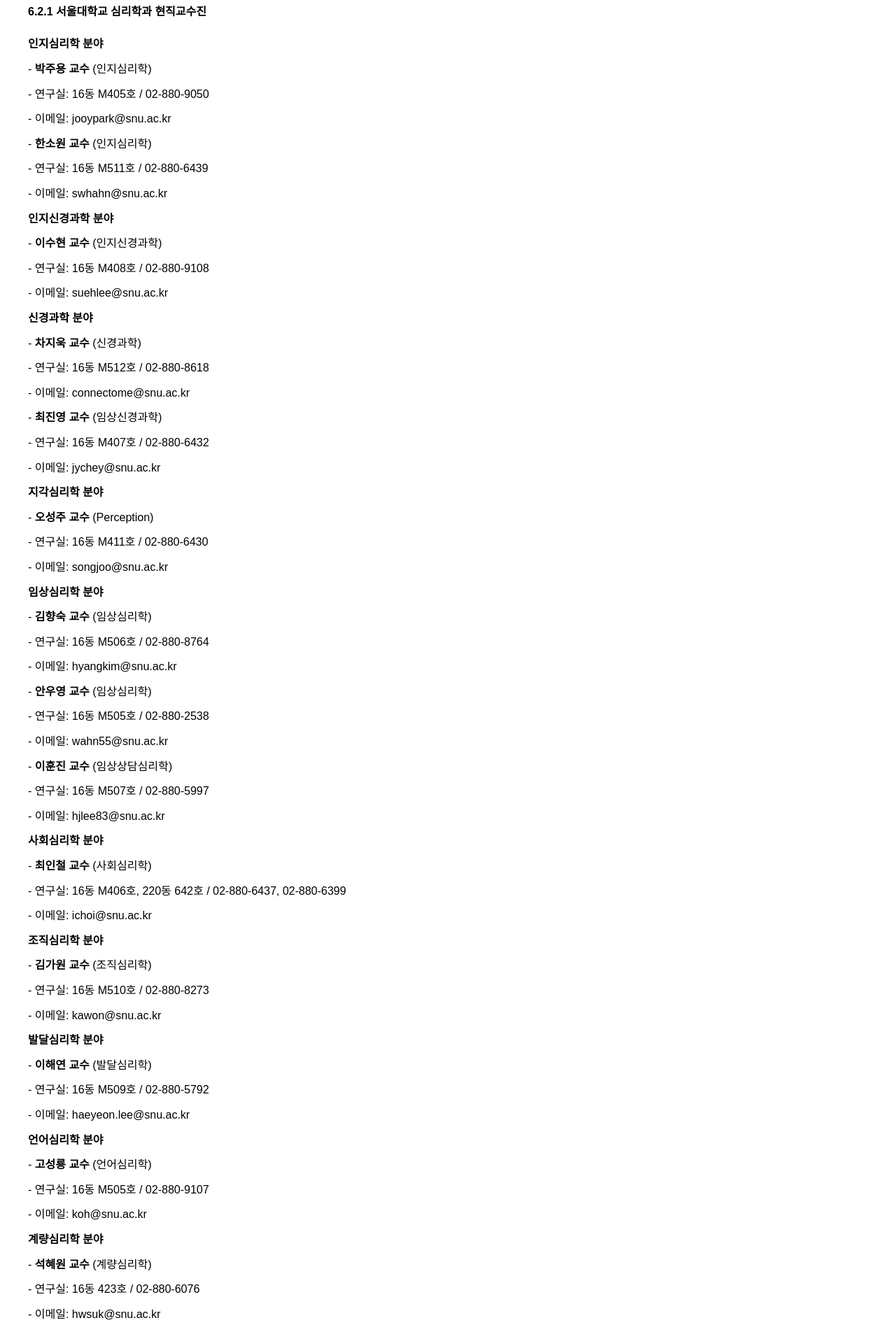
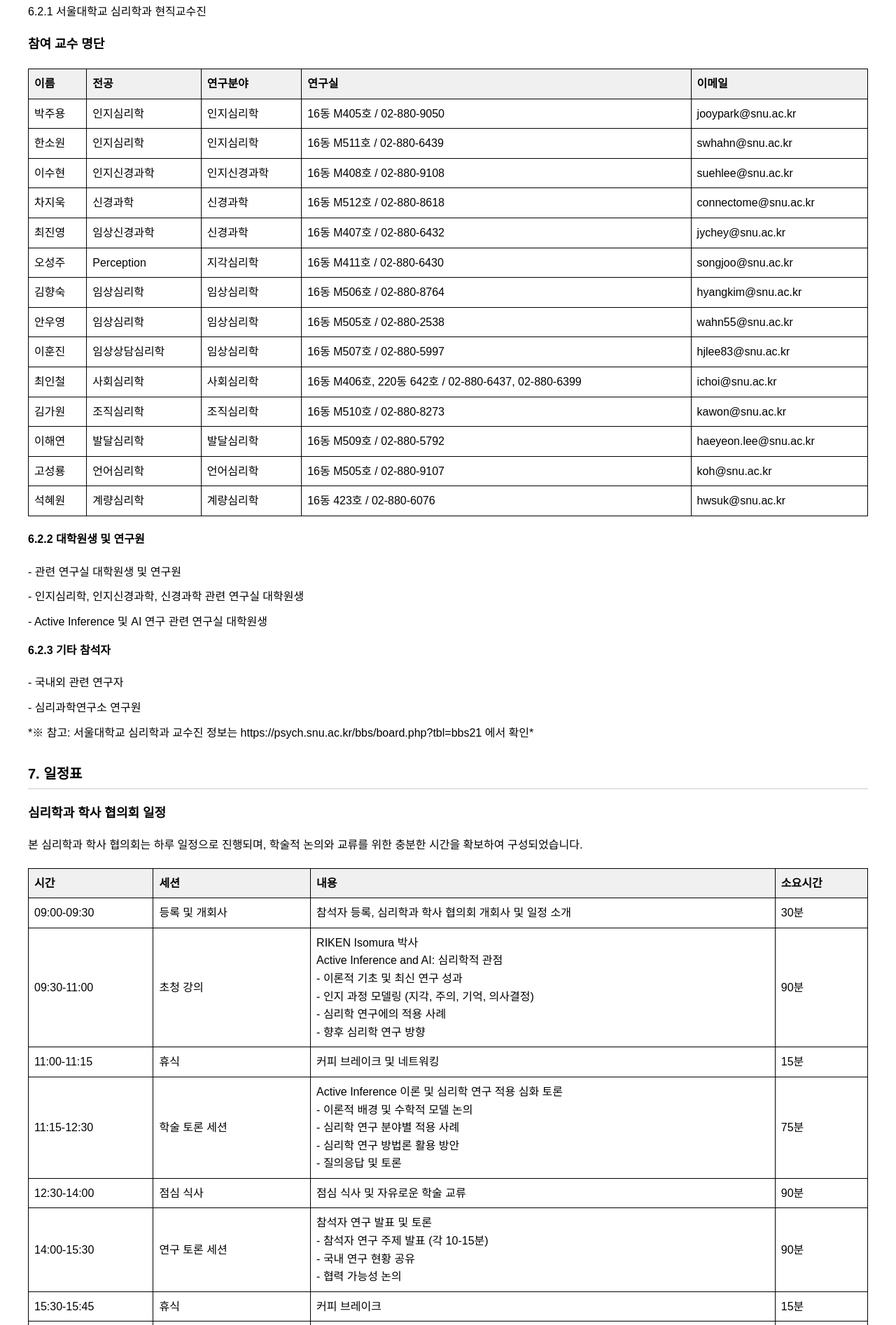
Before and after one commit to snuconnectome/snuconnectome, a plain HTML site: page 워크샵_제출_자료_final.html in a window 1280 px wide. Shown: the part 4820-6714 px from the top of the page at 70% size. Drawn offline with Linux system fonts and the light colour scheme.

Commit message:
Fix PDF: Ensure professor table is properly included in final PDF

```diff
--- a/워크샵_제출_자료_final.html
+++ b/워크샵_제출_자료_final.html
@@ -123,59 +123,27 @@
 <h3>6.1 초청 연사</h3>
 <p>- <strong>Isomura 박사 (磯村 拓哉, Takuya Isomura)</strong> (RIKEN, 일본)</p>
 <h3>6.2 참석 예정자</h3>
-<h4>6.2.1 서울대학교 심리학과 현직교수진</h4>
-<p><strong>인지심리학 분야</strong></p>
-<p>- <strong>박주용 교수</strong> (인지심리학)</p>
-<p>  - 연구실: 16동 M405호 / 02-880-9050</p>
-<p>  - 이메일: jooypark@snu.ac.kr</p>
-<p>- <strong>한소원 교수</strong> (인지심리학)</p>
-<p>  - 연구실: 16동 M511호 / 02-880-6439</p>
-<p>  - 이메일: swhahn@snu.ac.kr</p>
-<p><strong>인지신경과학 분야</strong></p>
-<p>- <strong>이수현 교수</strong> (인지신경과학)</p>
-<p>  - 연구실: 16동 M408호 / 02-880-9108</p>
-<p>  - 이메일: suehlee@snu.ac.kr</p>
-<p><strong>신경과학 분야</strong></p>
-<p>- <strong>차지욱 교수</strong> (신경과학)</p>
-<p>  - 연구실: 16동 M512호 / 02-880-8618</p>
-<p>  - 이메일: connectome@snu.ac.kr</p>
-<p>- <strong>최진영 교수</strong> (임상신경과학)</p>
-<p>  - 연구실: 16동 M407호 / 02-880-6432</p>
-<p>  - 이메일: jychey@snu.ac.kr</p>
-<p><strong>지각심리학 분야</strong></p>
-<p>- <strong>오성주 교수</strong> (Perception)</p>
-<p>  - 연구실: 16동 M411호 / 02-880-6430</p>
-<p>  - 이메일: songjoo@snu.ac.kr</p>
-<p><strong>임상심리학 분야</strong></p>
-<p>- <strong>김향숙 교수</strong> (임상심리학)</p>
-<p>  - 연구실: 16동 M506호 / 02-880-8764</p>
-<p>  - 이메일: hyangkim@snu.ac.kr</p>
-<p>- <strong>안우영 교수</strong> (임상심리학)</p>
-<p>  - 연구실: 16동 M505호 / 02-880-2538</p>
-<p>  - 이메일: wahn55@snu.ac.kr</p>
-<p>- <strong>이훈진 교수</strong> (임상상담심리학)</p>
-<p>  - 연구실: 16동 M507호 / 02-880-5997</p>
-<p>  - 이메일: hjlee83@snu.ac.kr</p>
-<p><strong>사회심리학 분야</strong></p>
-<p>- <strong>최인철 교수</strong> (사회심리학)</p>
-<p>  - 연구실: 16동 M406호, 220동 642호 / 02-880-6437, 02-880-6399</p>
-<p>  - 이메일: ichoi@snu.ac.kr</p>
-<p><strong>조직심리학 분야</strong></p>
-<p>- <strong>김가원 교수</strong> (조직심리학)</p>
-<p>  - 연구실: 16동 M510호 / 02-880-8273</p>
-<p>  - 이메일: kawon@snu.ac.kr</p>
-<p><strong>발달심리학 분야</strong></p>
-<p>- <strong>이해연 교수</strong> (발달심리학)</p>
-<p>  - 연구실: 16동 M509호 / 02-880-5792</p>
-<p>  - 이메일: haeyeon.lee@snu.ac.kr</p>
-<p><strong>언어심리학 분야</strong></p>
-<p>- <strong>고성룡 교수</strong> (언어심리학)</p>
-<p>  - 연구실: 16동 M505호 / 02-880-9107</p>
-<p>  - 이메일: koh@snu.ac.kr</p>
-<p><strong>계량심리학 분야</strong></p>
-<p>- <strong>석혜원 교수</strong> (계량심리학)</p>
-<p>  - 연구실: 16동 423호 / 02-880-6076</p>
-<p>  - 이메일: hwsuk@snu.ac.kr</p>
+6.2.1 서울대학교 심리학과 현직교수진
+<p></p>
+
+<h3>참여 교수 명단</h3>
+<table>
+<tr><th>이름</th><th>전공</th><th>연구분야</th><th>연구실</th><th>이메일</th></tr>
+<tr><td>박주용</td><td>인지심리학</td><td>인지심리학</td><td>16동 M405호 / 02-880-9050</td><td>jooypark@snu.ac.kr</td></tr>
+<tr><td>한소원</td><td>인지심리학</td><td>인지심리학</td><td>16동 M511호 / 02-880-6439</td><td>swhahn@snu.ac.kr</td></tr>
+<tr><td>이수현</td><td>인지신경과학</td><td>인지신경과학</td><td>16동 M408호 / 02-880-9108</td><td>suehlee@snu.ac.kr</td></tr>
+<tr><td>차지욱</td><td>신경과학</td><td>신경과학</td><td>16동 M512호 / 02-880-8618</td><td>connectome@snu.ac.kr</td></tr>
+<tr><td>최진영</td><td>임상신경과학</td><td>신경과학</td><td>16동 M407호 / 02-880-6432</td><td>jychey@snu.ac.kr</td></tr>
+<tr><td>오성주</td><td>Perception</td><td>지각심리학</td><td>16동 M411호 / 02-880-6430</td><td>songjoo@snu.ac.kr</td></tr>
+<tr><td>김향숙</td><td>임상심리학</td><td>임상심리학</td><td>16동 M506호 / 02-880-8764</td><td>hyangkim@snu.ac.kr</td></tr>
+<tr><td>안우영</td><td>임상심리학</td><td>임상심리학</td><td>16동 M505호 / 02-880-2538</td><td>wahn55@snu.ac.kr</td></tr>
+<tr><td>이훈진</td><td>임상상담심리학</td><td>임상심리학</td><td>16동 M507호 / 02-880-5997</td><td>hjlee83@snu.ac.kr</td></tr>
+<tr><td>최인철</td><td>사회심리학</td><td>사회심리학</td><td>16동 M406호, 220동 642호 / 02-880-6437, 02-880-6399</td><td>ichoi@snu.ac.kr</td></tr>
+<tr><td>김가원</td><td>조직심리학</td><td>조직심리학</td><td>16동 M510호 / 02-880-8273</td><td>kawon@snu.ac.kr</td></tr>
+<tr><td>이해연</td><td>발달심리학</td><td>발달심리학</td><td>16동 M509호 / 02-880-5792</td><td>haeyeon.lee@snu.ac.kr</td></tr>
+<tr><td>고성룡</td><td>언어심리학</td><td>언어심리학</td><td>16동 M505호 / 02-880-9107</td><td>koh@snu.ac.kr</td></tr>
+<tr><td>석혜원</td><td>계량심리학</td><td>계량심리학</td><td>16동 423호 / 02-880-6076</td><td>hwsuk@snu.ac.kr</td></tr>
+</table>
 <h4>6.2.2 대학원생 및 연구원</h4>
 <p>- 관련 연구실 대학원생 및 연구원</p>
 <p>  - 인지심리학, 인지신경과학, 신경과학 관련 연구실 대학원생</p>
@@ -330,24 +298,5 @@
 <p>- [ ] 참석자 명단 (상세)</p>
 <p>- [ ] 일정표 (최종)</p>
 <p>- [ ] 발표 자료 (추후 제출)</p>
-
-<h3>참여 교수 명단</h3>
-<table>
-<tr><th>이름</th><th>전공</th><th>연구분야</th><th>연구실</th><th>이메일</th></tr>
-<tr><td>박주용</td><td>인지심리학</td><td>인지심리학</td><td>16동 M405호 / 02-880-9050</td><td>jooypark@snu.ac.kr</td></tr>
-<tr><td>한소원</td><td>인지심리학</td><td>인지심리학</td><td>16동 M511호 / 02-880-6439</td><td>swhahn@snu.ac.kr</td></tr>
-<tr><td>이수현</td><td>인지신경과학</td><td>인지신경과학</td><td>16동 M408호 / 02-880-9108</td><td>suehlee@snu.ac.kr</td></tr>
-<tr><td>차지욱</td><td>신경과학</td><td>신경과학</td><td>16동 M512호 / 02-880-8618</td><td>connectome@snu.ac.kr</td></tr>
-<tr><td>최진영</td><td>임상신경과학</td><td>신경과학</td><td>16동 M407호 / 02-880-6432</td><td>jychey@snu.ac.kr</td></tr>
-<tr><td>오성주</td><td>Perception</td><td>지각심리학</td><td>16동 M411호 / 02-880-6430</td><td>songjoo@snu.ac.kr</td></tr>
-<tr><td>김향숙</td><td>임상심리학</td><td>임상심리학</td><td>16동 M506호 / 02-880-8764</td><td>hyangkim@snu.ac.kr</td></tr>
-<tr><td>안우영</td><td>임상심리학</td><td>임상심리학</td><td>16동 M505호 / 02-880-2538</td><td>wahn55@snu.ac.kr</td></tr>
-<tr><td>이훈진</td><td>임상상담심리학</td><td>임상심리학</td><td>16동 M507호 / 02-880-5997</td><td>hjlee83@snu.ac.kr</td></tr>
-<tr><td>최인철</td><td>사회심리학</td><td>사회심리학</td><td>16동 M406호, 220동 642호 / 02-880-6437, 02-880-6399</td><td>ichoi@snu.ac.kr</td></tr>
-<tr><td>김가원</td><td>조직심리학</td><td>조직심리학</td><td>16동 M510호 / 02-880-8273</td><td>kawon@snu.ac.kr</td></tr>
-<tr><td>이해연</td><td>발달심리학</td><td>발달심리학</td><td>16동 M509호 / 02-880-5792</td><td>haeyeon.lee@snu.ac.kr</td></tr>
-<tr><td>고성룡</td><td>언어심리학</td><td>언어심리학</td><td>16동 M505호 / 02-880-9107</td><td>koh@snu.ac.kr</td></tr>
-<tr><td>석혜원</td><td>계량심리학</td><td>계량심리학</td><td>16동 423호 / 02-880-6076</td><td>hwsuk@snu.ac.kr</td></tr>
-</table>
 </body>
 </html>
```
Also changed, not shown: check_html_detailed.js (added, +114 -0 lines), 1 other file.
